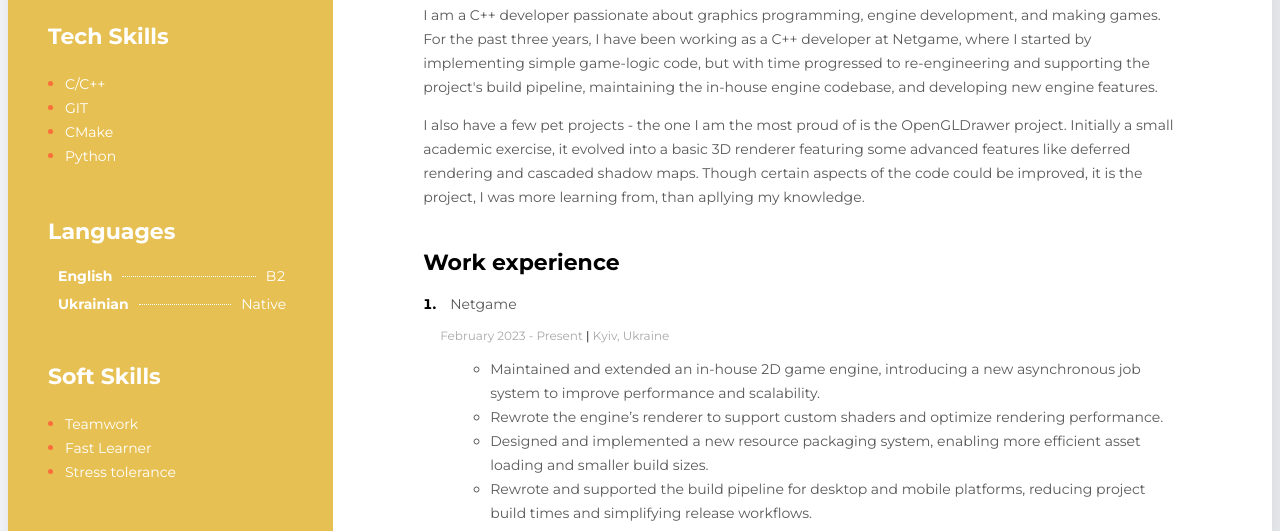
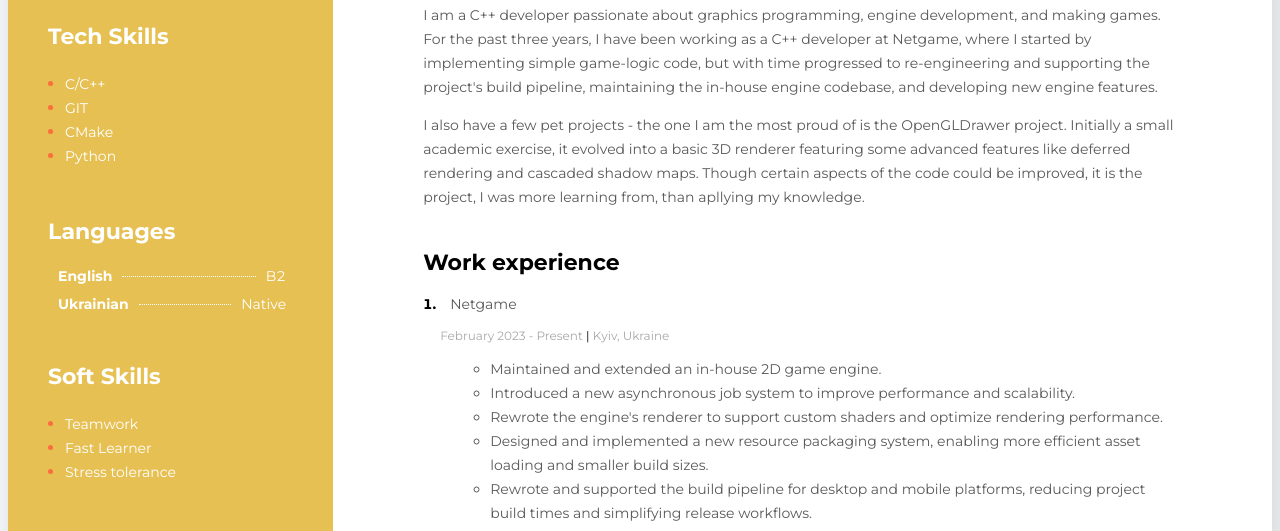
Before and after one commit to Retro52/retro52.github.io, a plain HTML site: page index.html in a window 1280 px wide. Shown: the part 254-785 px from the top of the page. Drawn offline with Linux system fonts and the light colour scheme.

Commit message:
Few minor fixes to the CV

```diff
--- a/index.html
+++ b/index.html
@@ -46,15 +46,17 @@
 
                             <h3 class="projects_text">
                                 <ul>
-                                    <li>Maintained and extended an in-house 2D game engine,
-                                        introducing a new asynchronous job system to improve performance and scalability.</li>
-                                    <li>Rewrote the engine’s renderer to support custom shaders and optimize rendering performance.</li>
-                                     <li>Designed and implemented a new resource packaging system, enabling more efficient asset loading and smaller build sizes.</li>
+                                    <li>Maintained and extended an in-house 2D game engine.</li>
+                                    <li>Introduced a new asynchronous job system to improve performance and scalability.
+                                    </li>
+                                    <li>Rewrote the engine's renderer to support custom shaders and optimize rendering
+                                        performance.</li>
+                                    <li>Designed and implemented a new resource packaging system, enabling more
+                                        efficient asset loading and smaller build sizes.</li>
                                     <li>Rewrote and supported the build pipeline for desktop and mobile platforms,
                                         reducing project build times and simplifying release workflows.</li>
                                     <li>Developed internal tools and utilities, most notably the level editor, to
                                         streamline team workflow and improve the engine tech.</li>
-                                    <li>Implemented and maintained games-logic code.</li>
                                 </ul>
                             </h3>
                         </span>
```
